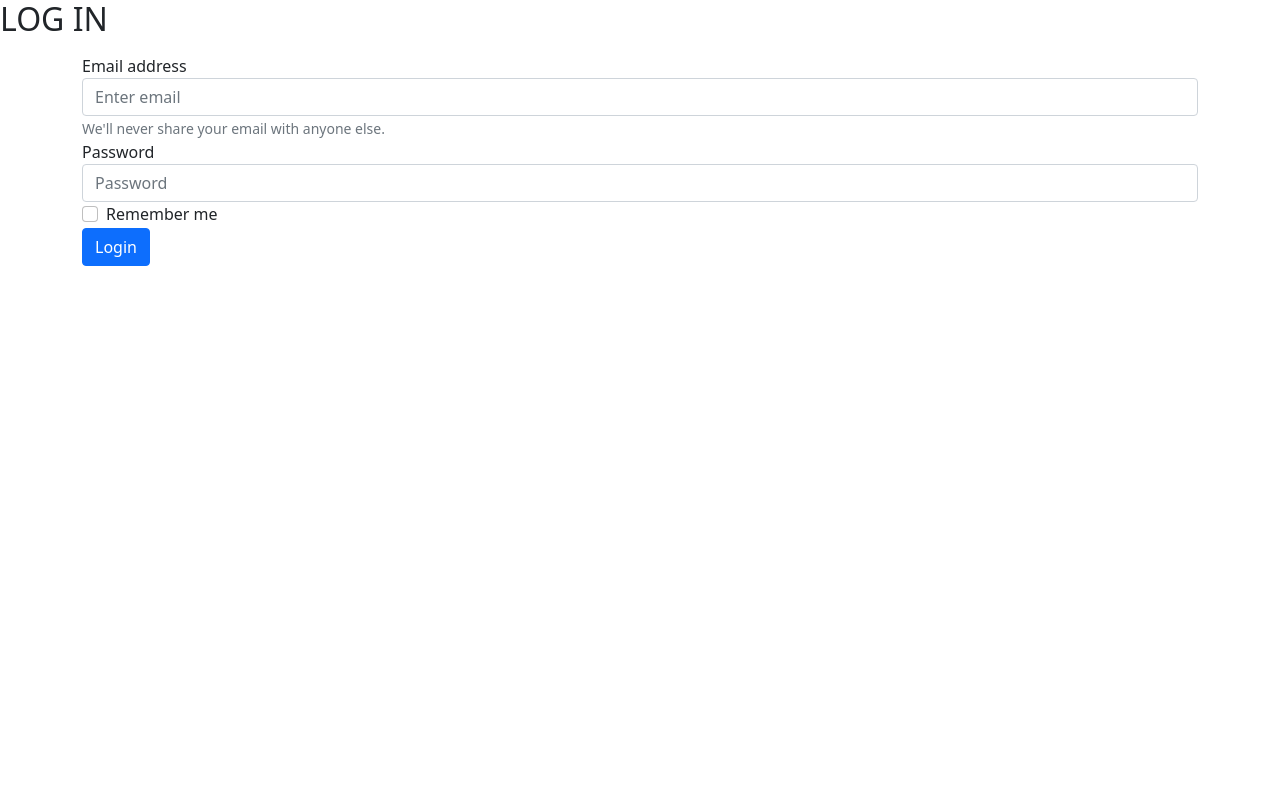
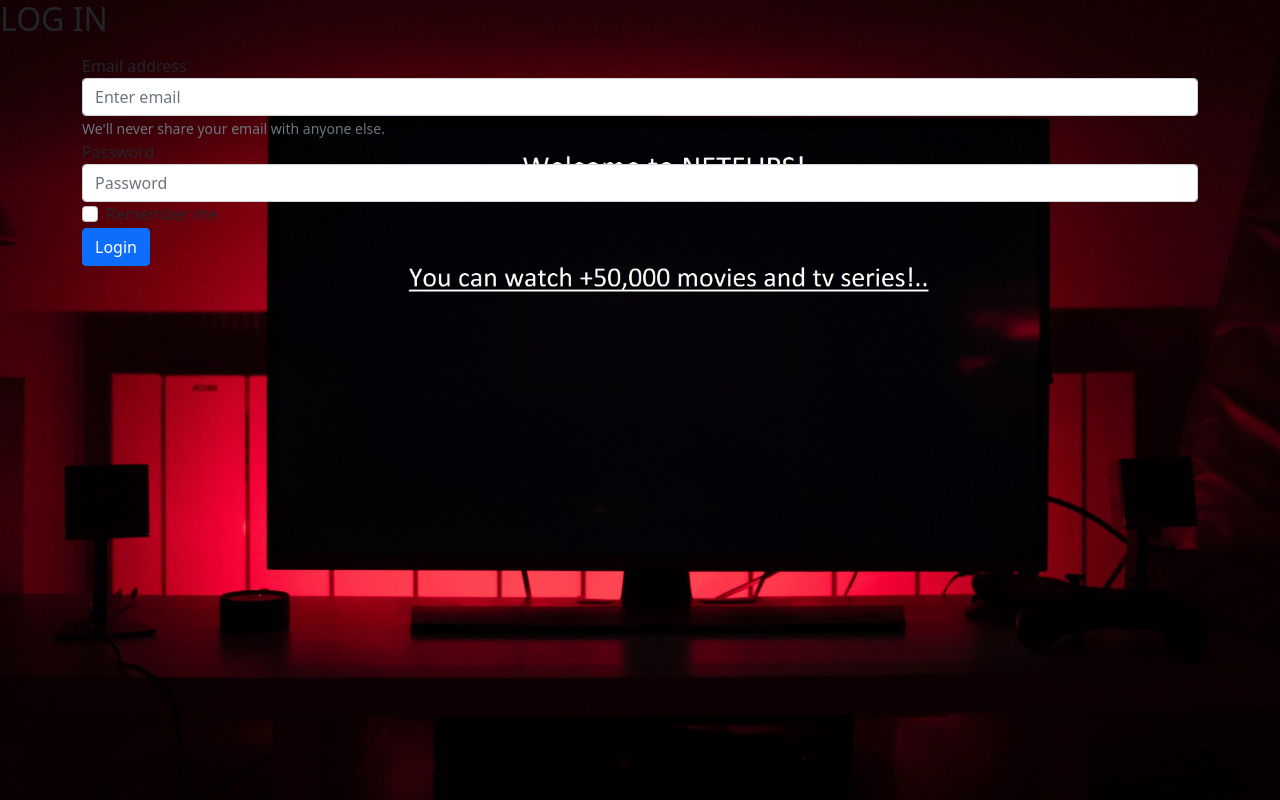
Before and after one commit to ShahendaWafa/Node.js-AngularProject, an Angular app in the folder Movies/: page /login in a window 1280 px wide. Built offline with nearby package versions, Linux system fonts and the light colour scheme.

Commit message:
Added welcome background

```diff
--- a/Movies/src/app/app.component.ts
+++ b/Movies/src/app/app.component.ts
@@ -5,6 +5,7 @@
   templateUrl: './app.component.html',
   styleUrls: ['./app.component.css']
 })
+
 export class AppComponent {
   title = 'Movies';
 }
--- a/Movies/src/app/pages/login/login.component.ts
+++ b/Movies/src/app/pages/login/login.component.ts
@@ -10,7 +10,7 @@
 })
 export class LoginComponent implements OnInit {
 
-    loginForm = new FormGroup({
+  loginForm = new FormGroup({
     email: new FormControl(),
     password: new FormControl()
   })
--- a/Movies/src/app/pages/register/register.component.ts
+++ b/Movies/src/app/pages/register/register.component.ts
@@ -8,6 +8,7 @@
   templateUrl: './register.component.html',
   styleUrls: ['./register.component.css']
 })
+
 export class RegisterComponent implements OnInit {
   msg = ""
   registerForm = new FormGroup({
--- a/Movies/src/styles.css
+++ b/Movies/src/styles.css
@@ -1,7 +1,8 @@
-/* body {
+body, html {
     background-image: url('/assets/img.jpg');
     background-repeat: no-repeat;
     height: 100%;
-    background-position: center;
+    background-position: center center;
     background-size: cover;
-  } */
+    background-attachment: fixed;
+  }
```
Also changed, not shown: Movies/src/assets/img.jpg.
